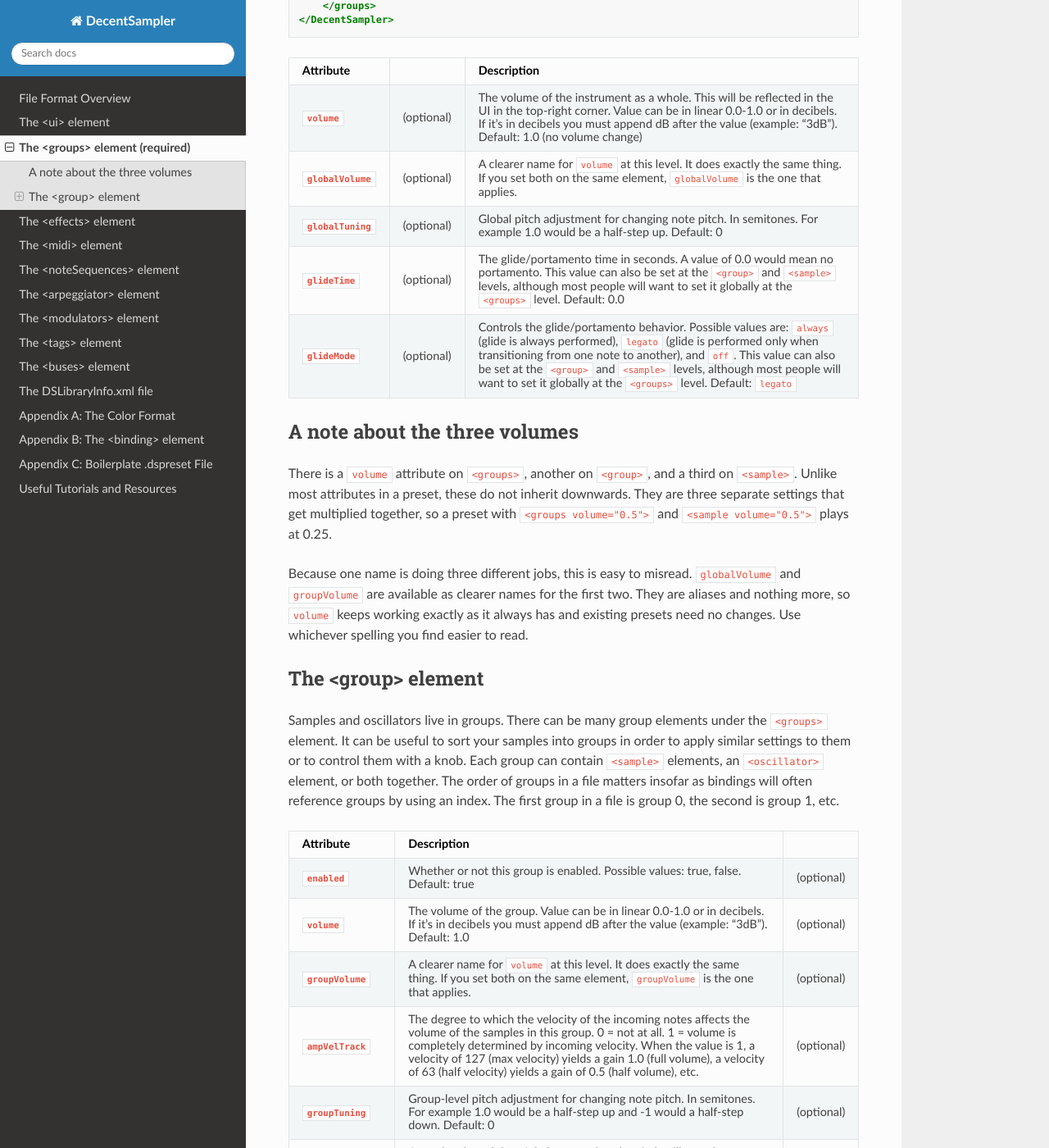
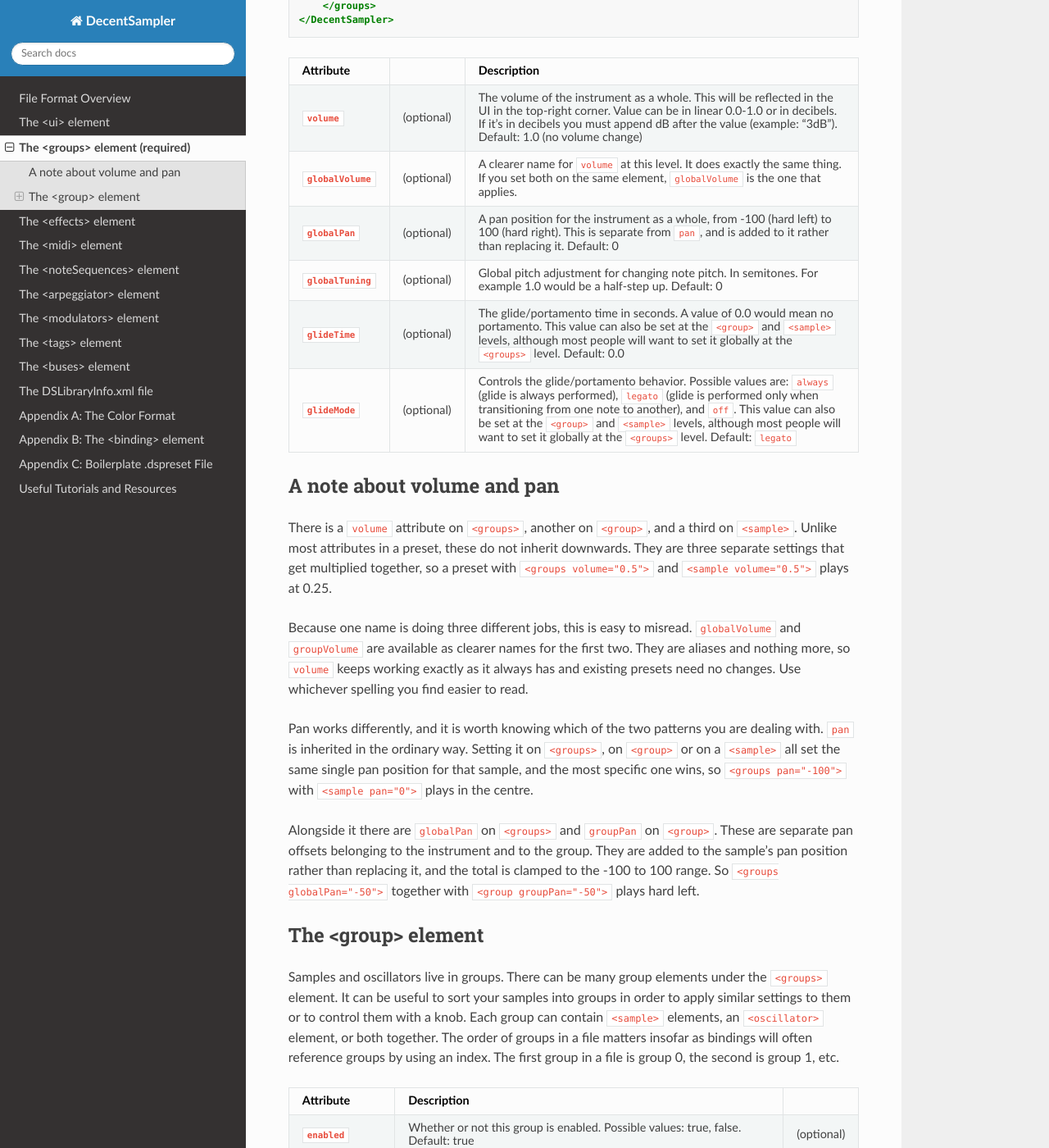
Before and after one commit to DecentSamples/DecentSampler-Developers-Guide, a Sphinx documentation site: the page built from docs/source/the-groups-element.md, in a window 1280 px wide and 1400 px high, scrolled down 437 px. Shown: the whole window at 82% size. Built offline with Sphinx 7.4.7 and the Read the Docs theme 3.1.0, drawn with Linux system fonts in a browser that asks for light colours; some of the changed text lies outside the part shown.

Commit message:
Document globalPan and groupPan
Adds both to the attribute tables and extends the volume note to cover pan,
since the two follow opposite patterns: the volume attributes multiply and
never inherit, while pan inherits normally and globalPan/groupPan are separate
offsets added on top of it.

```diff
--- a/docs/source/the-groups-element.md
+++ b/docs/source/the-groups-element.md
@@ -21,15 +21,20 @@
 |--------------------|------------| ------------------|
 | **`volume`**       | (optional) | The volume of the instrument as a whole. This will be reflected in the UI in the top-right corner. Value can be in linear 0.0-1.0 or in decibels. If it's in decibels you must append dB after the value (example: "3dB"). Default: 1.0 (no volume change)  |
 | **`globalVolume`** | (optional) | A clearer name for `volume` at this level. It does exactly the same thing. If you set both on the same element, `globalVolume` is the one that applies. |
+| **`globalPan`**    | (optional) | A pan position for the instrument as a whole, from -100 (hard left) to 100 (hard right). This is separate from `pan`, and is added to it rather than replacing it. Default: 0 |
 | **`globalTuning`** | (optional) | Global pitch adjustment for changing note pitch. In semitones. For example 1.0 would be a half-step up. Default: 0 |
 | **`glideTime`** | (optional) | The glide/portamento time in seconds. A value of 0.0 would mean no portamento. This value can also be set at the `<group>` and `<sample>` levels, although most people will want to set it globally at the `<groups>` level. Default: 0.0 |
 | **`glideMode`** | (optional) | Controls the glide/portamento behavior. Possible values are: `always` (glide is always performed), `legato` (glide is performed only when transitioning from one note to another),  and `off`. This value can also be set at the `<group>` and `<sample>` levels, although most people will want to set it globally at the `<groups>` level. Default: `legato` |
 
-### A note about the three volumes
+### A note about volume and pan
 
 There is a `volume` attribute on `<groups>`, another on `<group>`, and a third on `<sample>`. Unlike most attributes in a preset, these do not inherit downwards. They are three separate settings that get multiplied together, so a preset with `<groups volume="0.5">` and `<sample volume="0.5">` plays at 0.25.
 
 Because one name is doing three different jobs, this is easy to misread. `globalVolume` and `groupVolume` are available as clearer names for the first two. They are aliases and nothing more, so `volume` keeps working exactly as it always has and existing presets need no changes. Use whichever spelling you find easier to read.
+
+Pan works differently, and it is worth knowing which of the two patterns you are dealing with. `pan` is inherited in the ordinary way. Setting it on `<groups>`, on `<group>` or on a `<sample>` all set the same single pan position for that sample, and the most specific one wins, so `<groups pan="-100">` with `<sample pan="0">` plays in the centre.
+
+Alongside it there are `globalPan` on `<groups>` and `groupPan` on `<group>`. These are separate pan offsets belonging to the instrument and to the group. They are added to the sample's pan position rather than replacing it, and the total is clamped to the -100 to 100 range. So `<groups globalPan="-50">` together with `<group groupPan="-50">` plays hard left.
 
 ## The &lt;group&gt; element
 Samples and oscillators live in groups. There can be many group elements under the `<groups>` element. It can be useful to sort your samples into groups in order to apply similar settings to them or to control them with a knob. Each group can contain `<sample>` elements, an `<oscillator>` element, or both together. The order of groups in a file matters insofar as bindings will often reference groups by using an index. The first group in a file is group 0, the second is group 1, etc.
@@ -39,6 +44,7 @@
 | **`enabled`**     | Whether or not this group is enabled. Possible values: true, false. Default: true                                                                                                                                                                                                                                                                  | (optional) |
 | **`volume`**      | The volume of the group. Value can be in linear 0.0-1.0 or in decibels. If it's in decibels you must append dB after the value (example: "3dB"). Default: 1.0                                                                                                                                                                                      | (optional) |
 | **`groupVolume`** | A clearer name for `volume` at this level. It does exactly the same thing. If you set both on the same element, `groupVolume` is the one that applies. | (optional) |
+| **`groupPan`**    | A pan position for this group, from -100 (hard left) to 100 (hard right). This is separate from `pan`, and is added to it rather than replacing it. Default: 0 | (optional) |
 | **`ampVelTrack`** | The degree to which the velocity of the incoming notes affects the volume of the samples in this group. 0 = not at all. 1 = volume is completely determined by incoming velocity. When the value is 1, a velocity of 127 (max velocity) yields a gain 1.0 (full volume), a velocity of 63 (half velocity) yields a gain of 0.5 (half volume), etc. | (optional) |
 | **`groupTuning`** | Group-level pitch adjustment for changing note pitch. In semitones. For example 1.0 would be a half-step up and -1 would a half-step down. Default: 0                                                                                                                                                                                              | (optional) |
 | **`pitchKeyTrack`** | A number from 0.0 to 1.0. 0 means that the pitch will stay the same regardless of what note is played. 1 means that the pitch will increase by one semitone when the note increases by one semitone (normal key pitch tracking). Applies to all samples and oscillators in the group. Default: 1 | (optional) |
```
